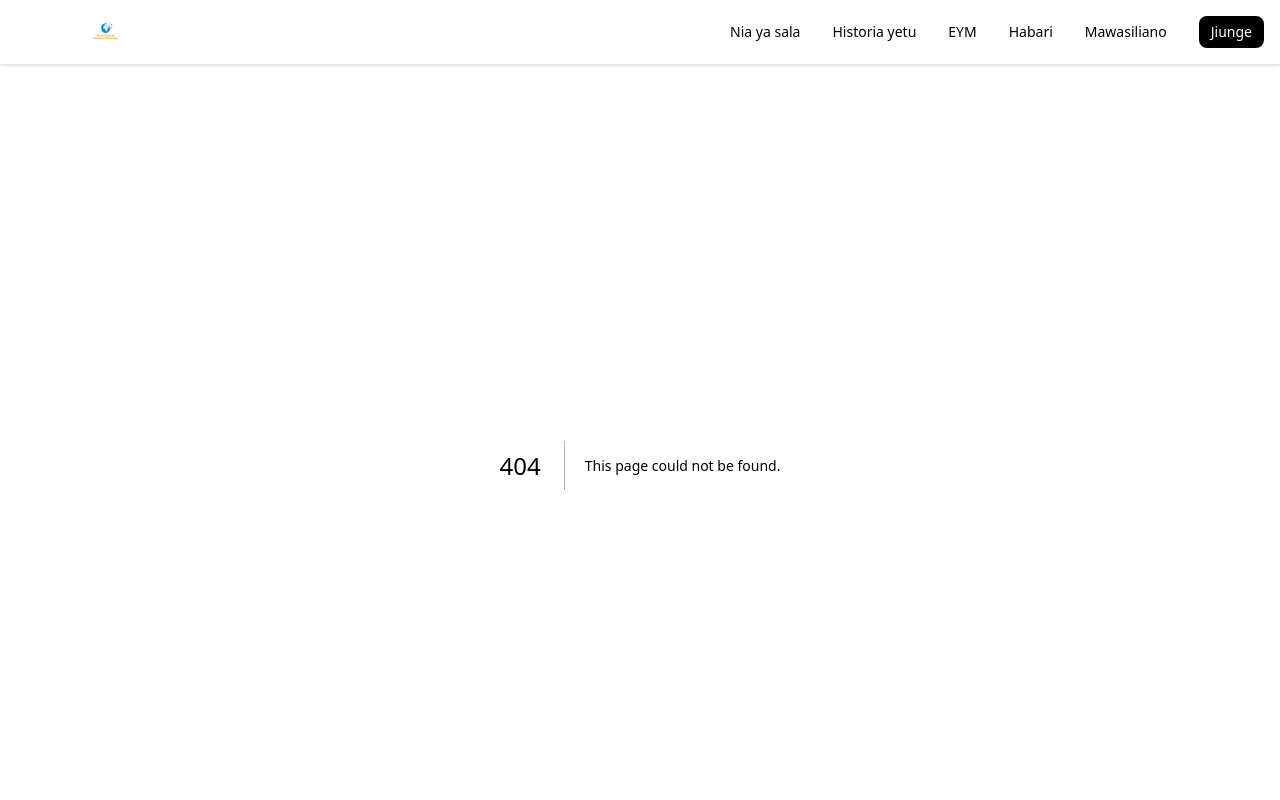
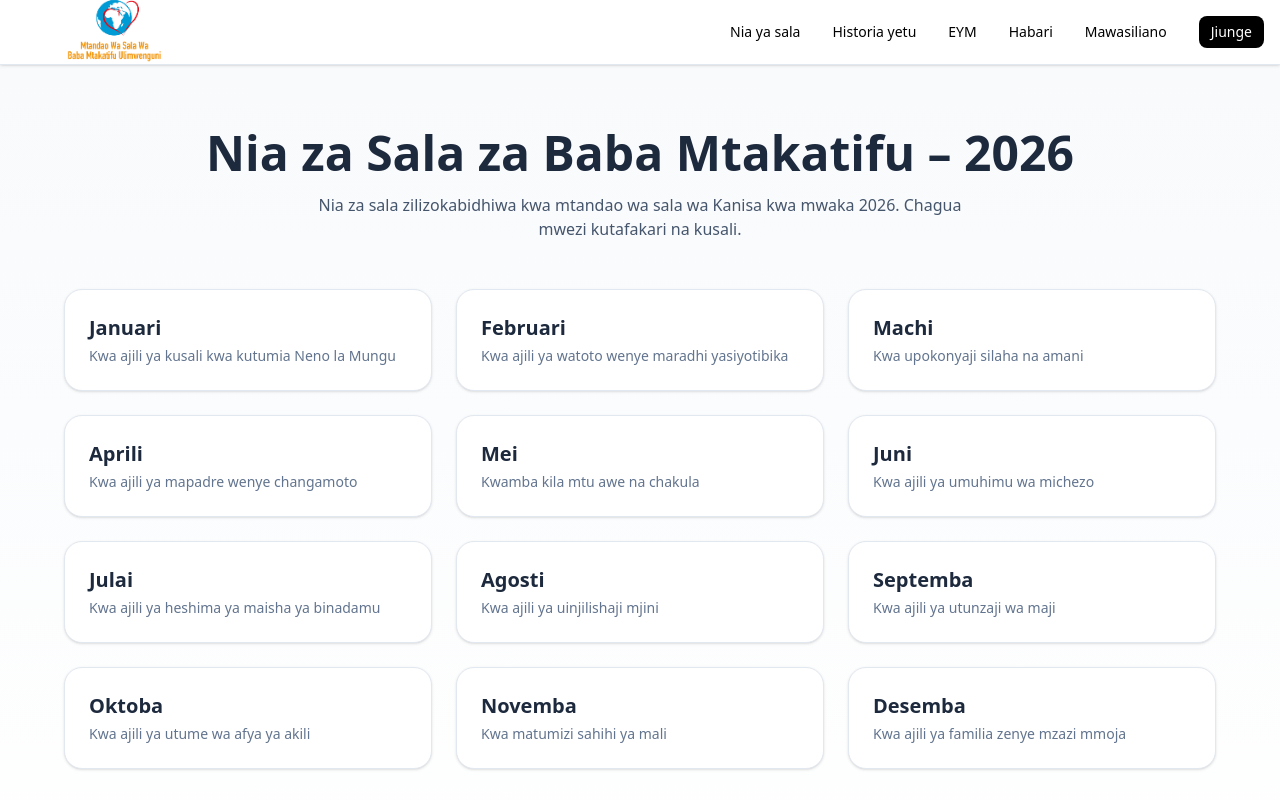
Before and after one commit to johcoder/salayapapa, a Next.js app: page /niazasala2026 in a window 1280 px wide. Before the commit this address had no page. Shown: the top 800 px of the page. Built offline with nearby package versions, Linux system fonts and the light colour scheme.

Commit message:
add some changes non navbar ,and sala za mitandaoni

```diff
--- /dev/null
+++ b/app/niazasala2026/page.tsx
@@ -0,0 +1,143 @@
+"use client";
+
+import { useState } from "react";
+import { motion, AnimatePresence } from "framer-motion";
+
+const intentions = [
+  {
+    month: "Januari",
+    title: "Kwa ajili ya kusali kwa kutumia Neno la Mungu",
+    text:
+      "Tuombe ili kusali kwa kutumia Neno la Mungu kuwe kirutubisho kwa maisha yetu na chanzo cha matumaini katika jumuiya zetu, na msaada wa kujenga Kanisa la kidugu na kimisionari zaidi.",
+  },
+  {
+    month: "Februari",
+    title: "Kwa ajili ya watoto wenye maradhi yasiyotibika",
+    text:
+      "Tusali ili watoto walio na magonjwa yasiotibika na familia zao, wapate huduma muhimu za kitabibu, bila kupoteza nguvu na matumaini.",
+  },
+  {
+    month: "Machi",
+    title: "Kwa upokonyaji silaha na amani",
+    text:
+      "Tusali ili mataifa yaelekee upande wa kukomesha matumizi ya silaha, hasa silaha za nyuklia, na kwamba viongozi wa dunia wachague njia ya mazungumzo na diplomasia badala ya matumizi ya nguvu.",
+  },
+  {
+    month: "Aprili",
+    title: "Kwa ajili ya mapadre wenye changamoto",
+    text:
+      "Tusali kuwaombea makasisi wanaopitia nyakati ngumu katika miito yao, wapate msaada wanaohitaji na jumuiya za watu ziwasaidie kwa kuelewa wanayopitia na kuwaombea.",
+  },
+  {
+    month: "Mei",
+    title: "Kwamba kila mtu awe na chakula",
+    text:
+      "Tusali ili kila mtu, kuanzia wazalishaji wakubwa hadi wanunuzi wadogo wa chakula, wawe makini kukwepa ufujaji wa chakula, na kuhakikisha kuwa kila mtu anaweza kupata chakula bora.",
+  },
+  {
+    month: "Juni",
+    title: "Kwa ajili ya umuhimu wa michezo",
+    text:
+      "Tusali ili michezo iwe chombo cha amani, maonano na mazungumzo baina ya tamaduni na mataifa, na kujenga maadili ya heshima, mshikamano na makuzi binafsi.",
+  },
+  {
+    month: "Julai",
+    title: "Kwa ajili ya heshima ya maisha ya binadamu",
+    text:
+      "Tusali kwa ajili ya heshima na ulinzi wa maisha ya mwanadamu katika hatua zake zote, tukiyatambua maisha kama zawadi ya Mungu.",
+  },
+  {
+    month: "Agosti",
+    title: "Kwa ajili ya uinjilishaji mjini",
+    text:
+      "Tusali ili kwamba katika miji mikubwa iliyogubikwa na kutotambuana na upweke wa watu, tuweze kupata njia mpya za kutangaza Injili, na kubuni njia mpya za kujenga jamii ya watu.",
+  },
+  {
+    month: "Septemba",
+    title: "Kwa ajili ya utunzaji wa maji",
+    text:
+      "Tusali kwa ajili ya usimamizi endelevu na wa haki wa maji iliyo rasilimali muhimu, ili kila mtu awe na nafasi sawa ya kupata maji.",
+  },
+  {
+    month: "Oktoba",
+    title: "Kwa ajili ya utume wa afya ya akili",
+    text:
+      "Tusali kuomba ili utume wa afya ya akili uanzishwe katika Kanisa zima, ili kusaidia kuondoa unyanyapaa na ubaguzi dhidi ya walio na maradhi ya akili.",
+  },
+  {
+    month: "Novemba",
+    title: "Kwa matumizi sahihi ya mali",
+    text:
+      "Tusali kuombea matumizi mazuri ya mali, kwamba tusiangukie kishawishi cha ubinafsi, bali mali daima itumike kwa manufaa ya wote na kwa usaidizi wa wale waliopungukiwa nayo.",
+  },
+  {
+    month: "Desemba",
+    title: "Kwa ajili ya familia zenye mzazi mmoja",
+    text:
+      "Tusali kuziombea familia zisizo na baba au mama, ili kwamba zipate usaidizi na ushirikiano katika Kanisa, na kuimarishwa katika Imani zipitiapo nyakati ngumu.",
+  },
+];
+
+export default function NiaZaSalaPage() {
+  const [active, setActive] = useState<number | null>(null);
+
+  return (
+    <div className="min-h-screen bg-linear-to-b from-slate-50 to-white px-4 py-16">
+      <div className="max-w-6xl mx-auto">
+        {/* Header */}
+        <motion.div
+          initial={{ opacity: 0, y: 20 }}
+          animate={{ opacity: 1, y: 0 }}
+          className="text-center mb-12"
+        >
+          <h1 className="text-4xl md:text-5xl font-bold text-slate-800">
+            Nia za Sala za Baba Mtakatifu – 2026
+          </h1>
+          <p className="mt-4 text-slate-600 max-w-2xl mx-auto">
+            Nia za sala zilizokabidhiwa kwa mtandao wa sala wa Kanisa kwa mwaka
+            2026. Chagua mwezi kutafakari na kusali.
+          </p>
+        </motion.div>
+
+        {/* Grid */}
+        <div className="grid sm:grid-cols-2 lg:grid-cols-3 gap-6">
+          {intentions.map((item, index) => (
+            <motion.div
+              key={index}
+              layout
+              whileHover={{ y: -4 }}
+              className="rounded-2xl border bg-white shadow-sm p-6 cursor-pointer"
+              onClick={() => setActive(active === index ? null : index)}
+            >
+              <h3 className="text-xl font-semibold text-slate-800">
+                {item.month}
+              </h3>
+              <p className="text-slate-500 text-sm mt-1">{item.title}</p>
+
+              <AnimatePresence>
+                {active === index && (
+                  <motion.div
+                    initial={{ opacity: 0, height: 0 }}
+                    animate={{ opacity: 1, height: "auto" }}
+                    exit={{ opacity: 0, height: 0 }}
+                    className="overflow-hidden"
+                  >
+                    <p className="mt-4 text-slate-700 leading-relaxed">
+                      {item.text}
+                    </p>
+                  </motion.div>
+                )}
+              </AnimatePresence>
+            </motion.div>
+          ))}
+        </div>
+
+        {/* Footer */}
+        <div className="text-center mt-16 text-slate-500 text-sm">
+          <p>Papa Leo XIV – Vatikan, Julai 1, 2025</p>
+          <p>Imetafsiriwa kutoka Kiitaliano</p>
+        </div>
+      </div>
+    </div>
+  );
+}
--- a/components/ui/Cardslider.tsx
+++ b/components/ui/Cardslider.tsx
@@ -9,7 +9,7 @@ const cards = [
     description:
       "Angalia video ya Baba Mtakatifu akiongoza Nia ya Sala ya mwezi huu.",
     image: "/popesvideologo.jpg",
-    link: "/video-ya-papa",
+    link: "https://thepopevideo.org/",
     logo: "/pope-logo.png", // optional logo overlay
   },
   {
@@ -17,7 +17,7 @@ const cards = [
     description:
       "Jiunge katika huduma za sala, kushiriki matendo ya ibada na maombi ya kila siku.",
     image: "/clicktopray.jpg",
-    link: "/pray-service",
+    link: "https://www.popesprayer.va/pray/#clicktopray",
   },
   {
     title: "Click to Pray Rosary",
@@ -32,7 +32,7 @@ export default function InteractiveCards() {
   return (
     <section className="py-20 px-6 md:px-12 bg-gray-50">
       <h2 className="text-3xl font-bold text-center mb-12 text-gray-900">
-        Ungana na Sala za Mtandaoni
+        Ungana Nasi kwa Kusali Mtandaoni
       </h2>
 
       <div className="max-w-7xl mx-auto">
@@ -48,21 +48,11 @@ export default function InteractiveCards() {
                 <Image
                   src={card.image}
                   alt={card.title}
-                  fill
+                  width={456}
+                  height={45}
                   className="object-cover"
                 />
-                {/* Logo overlay for first card */}
-                {card.logo && (
-                  <div className="absolute top-4 left-4 w-16 h-16 bg-white rounded-full flex items-center justify-center p-2 shadow-lg">
-                    <Image
-                      src={card.logo}
-                      alt="Logo"
-                      width={48}   // adjusted size
-                      height={48}  // adjusted size
-                      className="object-contain"
-                    />
-                  </div>
-                )}
+
               </div>
               <div className="p-6 flex-1 flex flex-col">
                 <h3 className="text-xl font-bold mb-2 text-gray-900">
--- a/components/ui/Hero.tsx
+++ b/components/ui/Hero.tsx
@@ -28,8 +28,16 @@ export default function Hero() {
           transition={{ duration: 0.8 }}
           className="text-4xl md:text-6xl font-bold mb-4 drop-shadow-lg"
         >
-          Nia ya sala ya papa ya January 2026
+          Nia ya Sala ya Baba Mtakatifu
         </motion.h1>
+        <motion.h2
+          initial={{ opacity: 0, y: 40 }}
+          animate={{ opacity: 1, y: 0 }}
+          transition={{ duration: 0.8 }}
+          className="text-4xl md:text-6xl font-bold mb-4 drop-shadow-lg"
+        >
+          Mwezi january 2026
+        </motion.h2>
 
         <motion.p
           initial={{ opacity: 0, y: 20 }}
@@ -37,7 +45,7 @@ export default function Hero() {
           transition={{ delay: 0.3, duration: 0.8 }}
           className="text-lg md:text-xl mb-8 max-w-2xl mx-auto"
         >
-          For prayer with the Word of God
+          Kwa ajili ya Kusali Kwa kutumia Neno la Mungu
         </motion.p>
 
         <motion.div
--- a/components/ui/Navbar.tsx
+++ b/components/ui/Navbar.tsx
@@ -12,20 +12,19 @@ import { Menu } from "lucide-react"
 
 export default function Navbar() {
   return (
-    <header className="sticky top-0 z-50 border-b bg-white shadow-sm">
+    <header className="sticky  top-0 z-50 border-b bg-white shadow-sm">
       <div className="mx-auto flex h-16 max-w-7xl items-center justify-between px-4">
 
        {/* Logo */}
-        <Link href="/" className="flex items-center">
-          <div className="relative h-8 w-45">
+<Link href="/" className="flex items-center h-full py-2">
   <Image
     src="/Logo RMOP Tanzania-01 (3).png"
     alt="RMOP Tanzania Logo"
-              fill
-              className="object-contain"
+    width={200}
+    height={30}
+    className="object-contain max-h-30"
     priority
   />
-          </div>
 </Link>
 
         {/* Desktop Navigation */}
--- a/components/ui/Section.tsx
+++ b/components/ui/Section.tsx
@@ -17,7 +17,7 @@ export default function AboutSalayaPapa() {
           viewport={{ once: true }}
         >
           <h2 className="text-3xl md:text-4xl font-bold mb-4">
-            Mtandao wa sala ya Baba Mtakatifu Ulimwenguni ni nini?
+            Mtandao wa Sala ya Baba Mtakatifu Ulimwenguni ni nini?
           </h2>
 
           <p className="text-gray-600 leading-relaxed mb-4">
```
Lines whose indentation alone changed are shown as unchanged.
